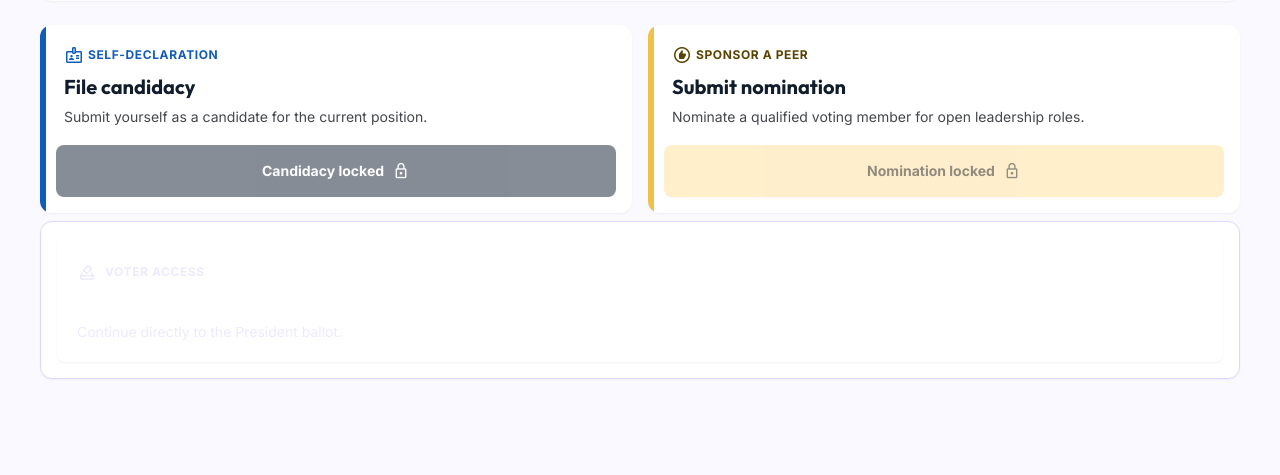
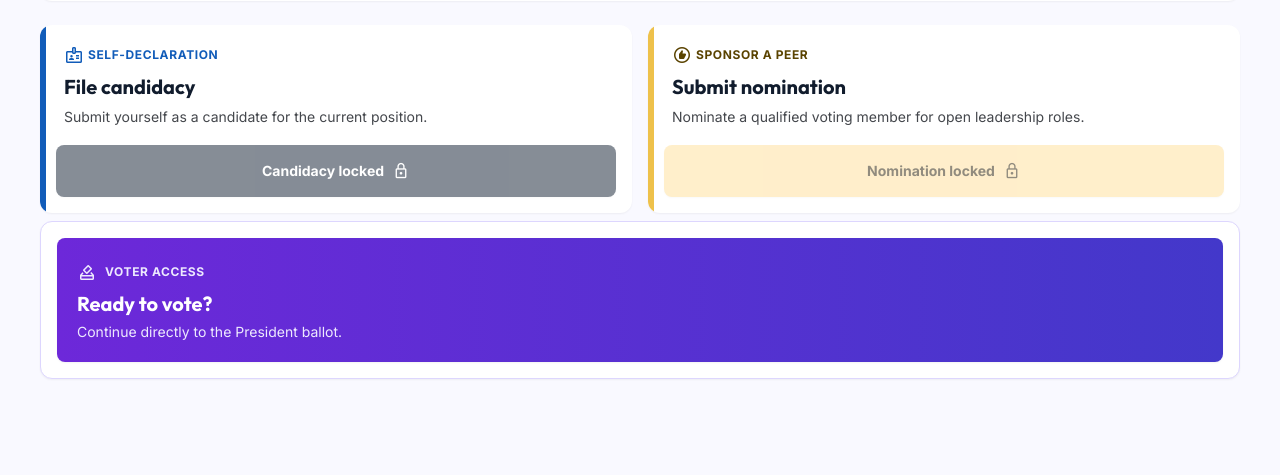
Before and after one commit to biancsss17/fysd23_election, a Laravel app: page /home in a window 1280 px wide. Shown: the part 404-879 px from the top of the page. Run offline with Laravel 12, Linux system fonts and the light colour scheme; data comes from the database, SQL or seed files in the repository; data that the repository does not hold is empty; style sheets or scripts are compiled from the project's sources; some libraries are stand-ins or nearby versions.

Commit message:
Fix voter access gradient rendering

```diff
--- a/ELECTION-app/resources/views/home.blade.php
+++ b/ELECTION-app/resources/views/home.blade.php
@@ -77,7 +77,7 @@
             <section class="relative flex flex-col gap-4 overflow-hidden rounded-xl bg-white p-4 shadow-sm"><div class="absolute inset-y-0 left-0 w-1.5 bg-secondary"></div><div class="pl-2"><p class="mb-1 flex items-center gap-1 text-xs font-bold uppercase tracking-wider text-secondary"><span class="material-symbols-outlined text-xl">badge</span>Self-declaration</p><h2 class="font-display text-xl font-bold">File candidacy</h2><p class="mt-1 text-sm leading-6 text-on-surface-variant">Submit yourself as a candidate for the current position.</p></div><button class="modal-open flex w-full items-center justify-center gap-2 rounded-lg bg-primary-container px-4 py-3 text-sm font-bold text-white shadow-sm transition hover:bg-secondary active:scale-[.99] disabled:cursor-not-allowed disabled:opacity-50" type="button" data-modal="modal-candidacy" @disabled(! $position || ! $position->candidacy_open)><span data-action-label>{{ $position?->candidacy_open ? 'File candidacy' : 'Candidacy locked' }}</span> <span class="material-symbols-outlined text-lg" data-action-icon>{{ $position?->candidacy_open ? 'arrow_forward' : 'lock' }}</span></button></section>
             <section class="relative flex flex-col gap-4 overflow-hidden rounded-xl bg-white p-4 shadow-sm"><div class="absolute inset-y-0 left-0 w-1.5 bg-tertiary-fixed-dim"></div><div class="pl-2"><p class="mb-1 flex items-center gap-1 text-xs font-bold uppercase tracking-wider text-[#5a4300]"><span class="material-symbols-outlined text-xl">recommend</span>Sponsor a peer</p><h2 class="font-display text-xl font-bold">Submit nomination</h2><p class="mt-1 text-sm leading-6 text-on-surface-variant">Nominate a qualified voting member for open leadership roles.</p></div><button class="modal-open flex w-full items-center justify-center gap-2 rounded-lg bg-tertiary-fixed px-4 py-3 text-sm font-bold text-[#251a00] shadow-sm transition hover:bg-tertiary-fixed-dim active:scale-[.99] disabled:cursor-not-allowed disabled:opacity-50" type="button" data-modal="modal-nomination" @disabled(! $position || ! $position->nomination_open)><span data-action-label>{{ $position?->nomination_open ? 'Submit nomination' : 'Nomination locked' }}</span> <span class="material-symbols-outlined text-lg" data-action-icon>{{ $position?->nomination_open ? 'arrow_forward' : 'lock' }}</span></button></section>
         </div>
-        <section class="mt-2 rounded-xl border border-violet-200 bg-white p-4 shadow-sm {{ $allPositionsComplete ? 'hidden' : '' }}" id="overview-voter-access"><a class="block rounded-lg bg-gradient-to-r from-violet-700 to-indigo-700 p-5 text-white shadow-sm transition hover:from-violet-800 hover:to-indigo-800 {{ $position ? '' : 'pointer-events-none cursor-not-allowed opacity-60' }}" href="{{ $position ? route('voter-access') : '#' }}" data-original-href="{{ route('voter-access') }}" data-voter-access-link aria-disabled="{{ $position ? 'false' : 'true' }}"><div class="flex flex-col items-center justify-between gap-4 text-center sm:flex-row sm:text-left"><div><p class="flex items-center justify-center gap-2 text-xs font-bold uppercase tracking-wider text-violet-100 sm:justify-start"><span class="material-symbols-outlined text-xl">how_to_vote</span>Voter access</p><h2 class="mt-1 font-display text-xl font-bold" data-voter-access-title>{{ $position ? 'Ready to vote?' : 'Voting locked' }}</h2><p class="mt-1 text-sm text-violet-100" data-voter-access-description>{{ $position ? 'Continue directly to the ' . $position->name . ' ballot.' : 'Create an election position before voting.' }}</p></div></div></a></section>
+        <section class="mt-2 rounded-xl border border-violet-200 bg-white p-4 shadow-sm {{ $allPositionsComplete ? 'hidden' : '' }}" id="overview-voter-access"><a class="block rounded-lg bg-gradient-to-r from-violet-700 to-indigo-700 p-5 text-white shadow-sm transition hover:from-violet-800 hover:to-indigo-800 {{ $position ? '' : 'pointer-events-none cursor-not-allowed opacity-60' }}" style="background-image: linear-gradient(90deg, #6d28d9 0%, #4338ca 100%);" href="{{ $position ? route('voter-access') : '#' }}" data-original-href="{{ route('voter-access') }}" data-voter-access-link aria-disabled="{{ $position ? 'false' : 'true' }}"><div class="flex flex-col items-center justify-between gap-4 text-center sm:flex-row sm:text-left"><div><p class="flex items-center justify-center gap-2 text-xs font-bold uppercase tracking-wider text-violet-100 sm:justify-start"><span class="material-symbols-outlined text-xl">how_to_vote</span>Voter access</p><h2 class="mt-1 font-display text-xl font-bold" data-voter-access-title>{{ $position ? 'Ready to vote?' : 'Voting locked' }}</h2><p class="mt-1 text-sm text-violet-100" data-voter-access-description>{{ $position ? 'Continue directly to the ' . $position->name . ' ballot.' : 'Create an election position before voting.' }}</p></div></div></a></section>
         <section class="mt-2 rounded-xl border border-violet-200 bg-white p-4 shadow-sm {{ $allPositionsComplete ? '' : 'hidden' }}" id="overview-complete-actions"><a class="block rounded-lg bg-gradient-to-r from-violet-700 to-indigo-700 p-5 text-white shadow-sm transition hover:from-violet-800 hover:to-indigo-800" href="{{ route('final-document') }}"><div class="flex flex-col items-center justify-between gap-4 text-center sm:flex-row sm:text-left"><div><p class="flex items-center justify-center gap-2 text-xs font-bold uppercase tracking-wider text-violet-100 sm:justify-start"><span class="material-symbols-outlined text-xl">verified</span>Election complete</p><h2 class="mt-1 font-display text-xl font-bold">All positions are complete</h2><p class="mt-1 text-sm text-violet-100">View and print the official final document.</p></div><span class="inline-flex items-center gap-2 rounded-lg bg-white px-5 py-3 text-sm font-bold text-violet-800">Show results <span class="material-symbols-outlined text-lg">arrow_forward</span></span></div></a></section>
 
         <section class="mt-4 rounded-xl bg-white p-4 shadow-sm"><div class="border-b border-surface-container-highest pb-3"><p class="flex items-center gap-1.5 text-xs font-bold uppercase tracking-wider text-secondary"><span class="material-symbols-outlined text-lg">help_outline</span>Guide &amp; guidelines</p><h2 class="mt-1 font-display text-xl font-bold">How the election works</h2><p class="mt-1 text-xs leading-5 text-on-surface-variant">A simple four-step guide to participating in the District 23 FYS Election of Officers.</p></div><div class="mt-4 space-y-4">
```
